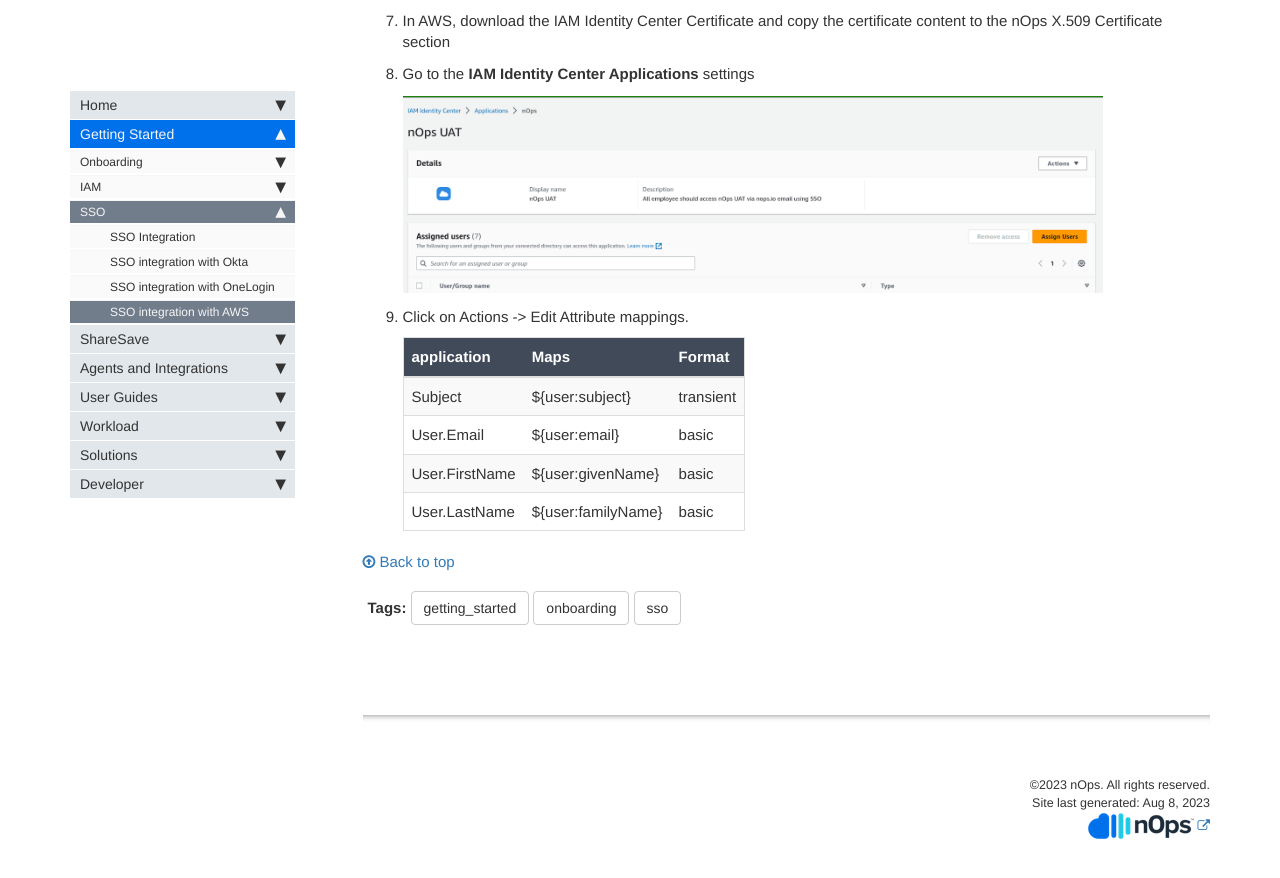
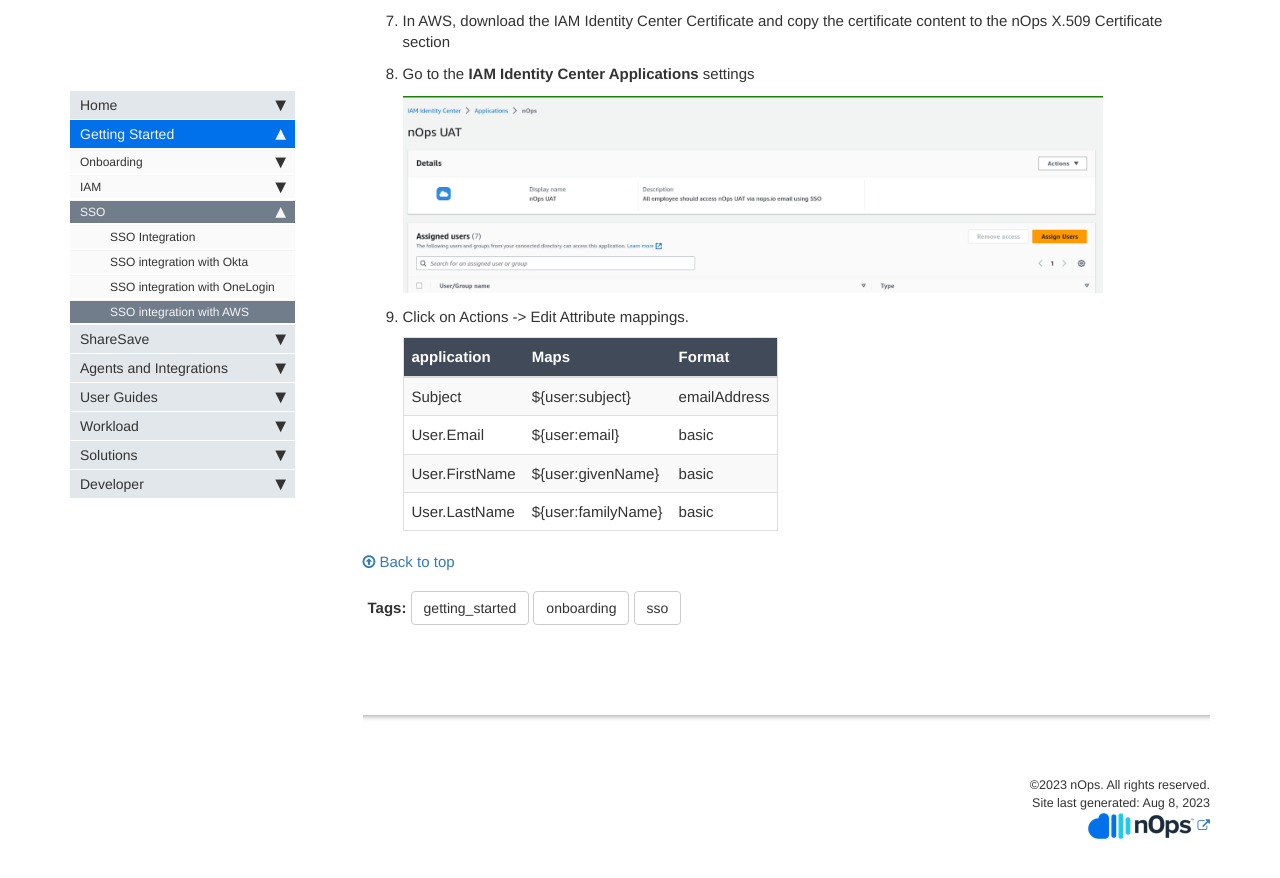
Before and after one commit to vickynovlani/nops-docs, a Jekyll site: the page built from pages/GettingStarted/SSO/sso-aws.md, in a window 1280 px wide and 900 px high, scrolled down 1275 px. Shown: the top 878 px of the window. Built offline with Jekyll 4.4.1, drawn with Linux system fonts in a browser that asks for light colours; comment, search, counter and statistics services are not loaded.

Commit message:
Update sso-aws.md

```diff
--- a/pages/GettingStarted/SSO/sso-aws.md
+++ b/pages/GettingStarted/SSO/sso-aws.md
@@ -55,7 +55,7 @@ Within AWS:
 
     |**application** | **Maps** | **Format** |
     |-------|--------|---------|
-    | Subject | ${user:subject} | transient |
+    | Subject | ${user:subject} | emailAddress |
     | User.Email | ${user:email} | basic |
     | User.FirstName | ${user:givenName} | basic |
     | User.LastName | ${user:familyName} | basic |
```
